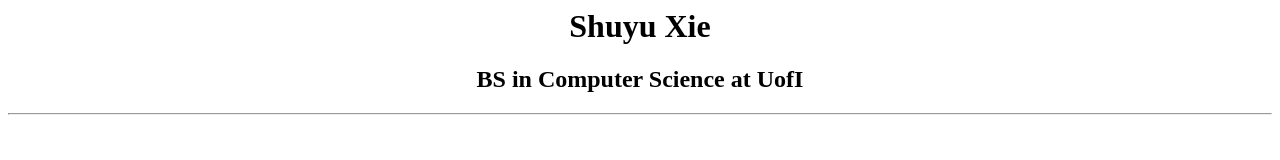
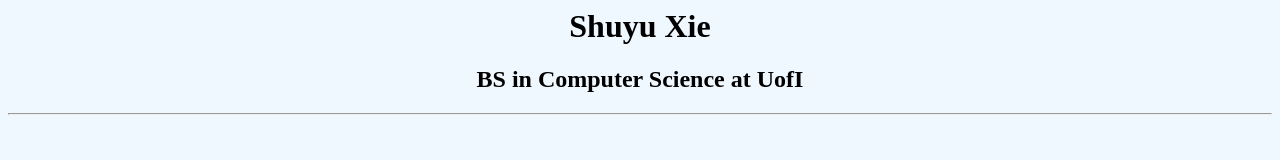
Before and after one commit to shuyuxie/shuyuxie.github.io, a plain HTML site: page index.html in a window 1280 px wide. Drawn offline with Linux system fonts and the light colour scheme.

Commit message:
Update index.html

```diff
--- a/index.html
+++ b/index.html
@@ -6,7 +6,7 @@
     <title>Shuyu Xie's Homepage</title>
 </head>
 
-<body bgcolor=white>
+<body bgcolor=AliceBlue>
 
     <center>
 
```
